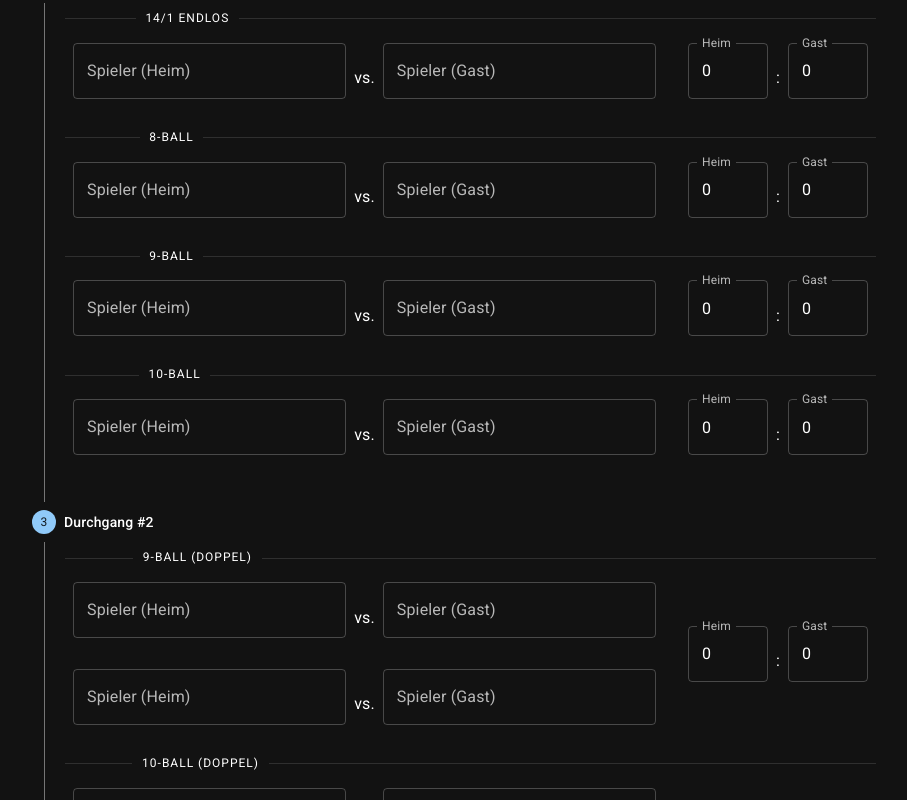
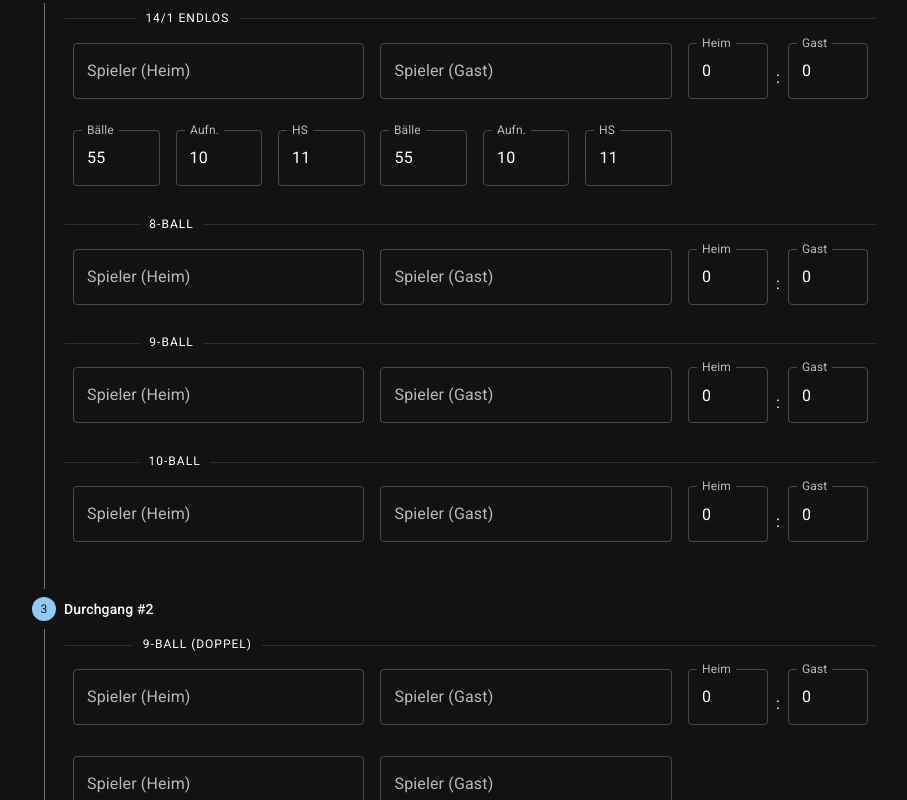
Before and after one commit to sbutz/poolscore, a React (Create React App) app: page /matchday in a window 1280 px wide. Shown: the part 380-1180 px from the top of the page, without its empty margins (182-1089 px from the left). Built offline with nearby package versions, Linux system fonts and the light colour scheme; no server answers; the database is empty.

Commit message:
matchday: add 14/1 stats

```diff
--- a/src/store/Store.tsx
+++ b/src/store/Store.tsx
@@ -10,8 +10,10 @@ export interface Pooltable {
 
 export interface Match {
     id: string;
-    players: string[];
-    guests: string[];
+    players: {
+        home: string[];
+        guest: string[];
+    };
     team: boolean;
     discipline: '8-Ball' | '9-Ball' | '10-Ball' | '14/1 endlos';
     firstTo: number;
@@ -19,19 +21,19 @@ export interface Match {
     points: {
         home: number;
         guest: number;
-    }
+    };
     pocketPoints: {
         home: number;
         guest: number;
-    }
+    };
     runs?: {
         home: number;
         guest: number;
-    }
+    };
     highest_run?: {
         home: number;
         guest: number;
-    }
+    };
 }
 
 export interface MatchDay {
--- a/src/views/MatchDay.tsx
+++ b/src/views/MatchDay.tsx
@@ -17,35 +17,44 @@ function MatchRow(m: Match) {
             </Typography>
         </Divider>
         <Stack direction={{ xs: 'column', md: 'row' }}>
-            <Stack direction="column" sx={{width: '100%'}}>
-                <Stack direction="row" alignItems="center" sx={{width: '100%'}}>
+            {['home', 'guest'].map(t => (
+                <Stack key={t} direction="column" sx={{width: '100%'}}>
                     <FormField
-                        label="Spieler (Heim)"
-                        value={m.players[0]}
+                        label={`Spieler (${t === 'home' ? 'Heim' : 'Gast'})`}
+                        value={m.players[t as keyof typeof m.players][0]}
                         sx={{width: '100%'}}
                     />
-                    <Typography>vs.</Typography>
+                    {m.team ?
                     <FormField
-                        label="Spieler (Gast)"
-                        value={m.guests[0]}
-                        sx={{mr: 2, width: '100%'}}
-                    />
-                </Stack>
-                {m.team ?
-                <Stack direction="row" alignItems="center">
+                        label={`Spieler (${t === 'home' ? 'Heim' : 'Gast'})`}
+                        value={m.players[t as keyof typeof m.players][1]}
+                        sx={{width: '100%'}}
+                    /> : null
+                    }
+                    {m.discipline === "14/1 endlos" ?
+                    <Stack direction="row">
                         <FormField
-                        label="Spieler (Heim)"
-                        value={m.players[0]}
+                            label="Bälle"
+                            type="number"
+                            value={String(55)}
                             sx={{width: '100%'}}
                         />
-                    <Typography>vs.</Typography>
                         <FormField
-                        label="Spieler (Gast)"
-                        value={m.guests[0]}
-                        sx={{mr: 2, width: '100%'}}
+                            label="Aufn."
+                            type="number"
+                            value={String(10)}
+                            sx={{width: '100%'}}
+                        />
+                        <FormField
+                            label="HS"
+                            type="number"
+                            value={String(11)}
+                            sx={{width: '100%'}}
                         />
                     </Stack> : null}
                 </Stack>
+            ))}
+            <Stack direction="column">
                 <Stack direction="row" alignItems="center">
                     <FormField
                         label="Heim"
@@ -60,6 +69,7 @@ function MatchRow(m: Match) {
                         value={String(0)}
                         sx={{width: '6rem'}}
                     />
+                </Stack>
             </Stack>
         </Stack>
     </Box>
@@ -91,8 +101,10 @@ export default function MatchDay() {
     ].map(([mode, team, firstTo], i) => {
         return {
             id: i.toString(),
-            players: [],
-            guests: [],
+            players: {
+                home: [],
+                guest: [],
+            },
             team: team,
             discipline: mode,
             firstTo: firstTo,
```
Lines whose indentation alone changed are shown as unchanged.
